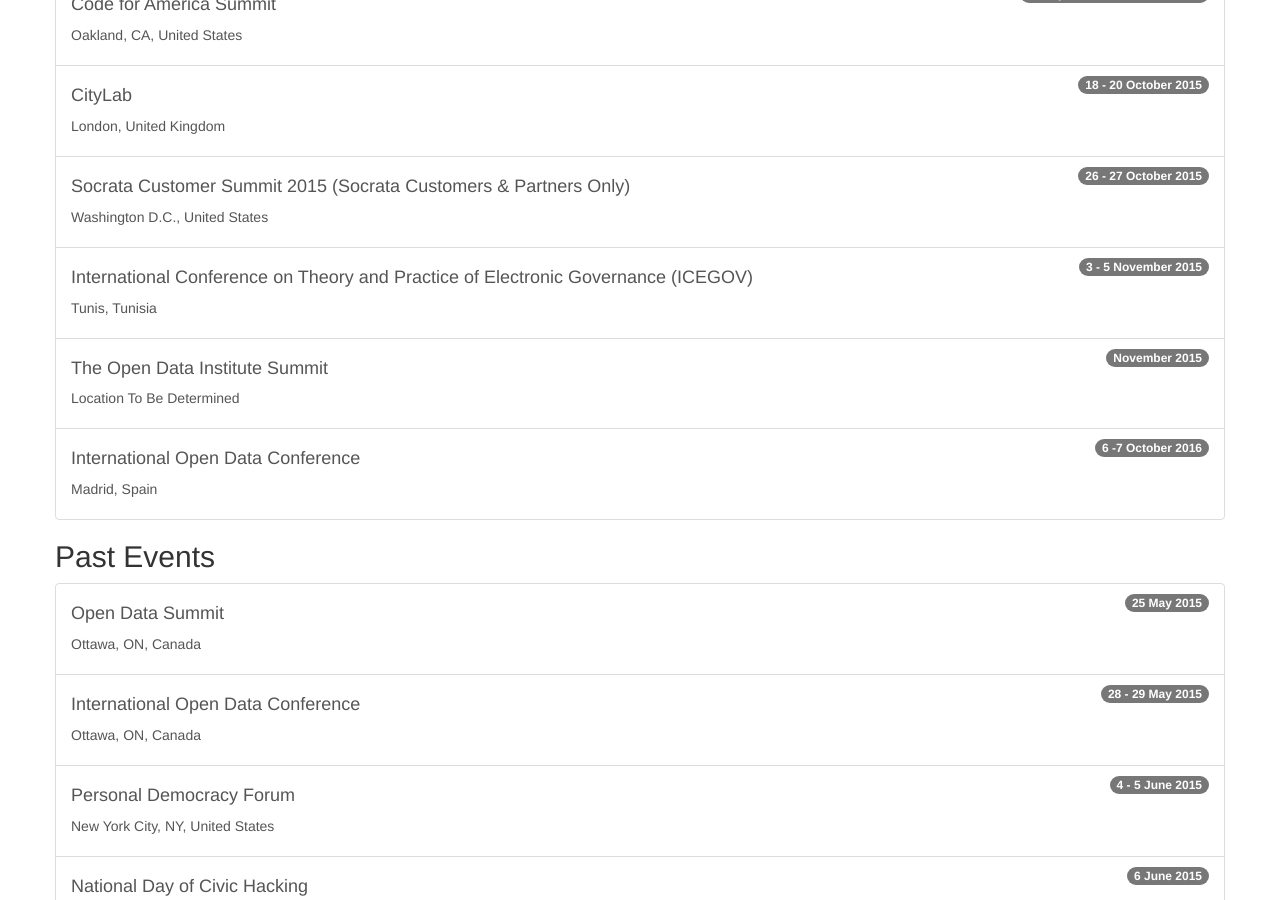
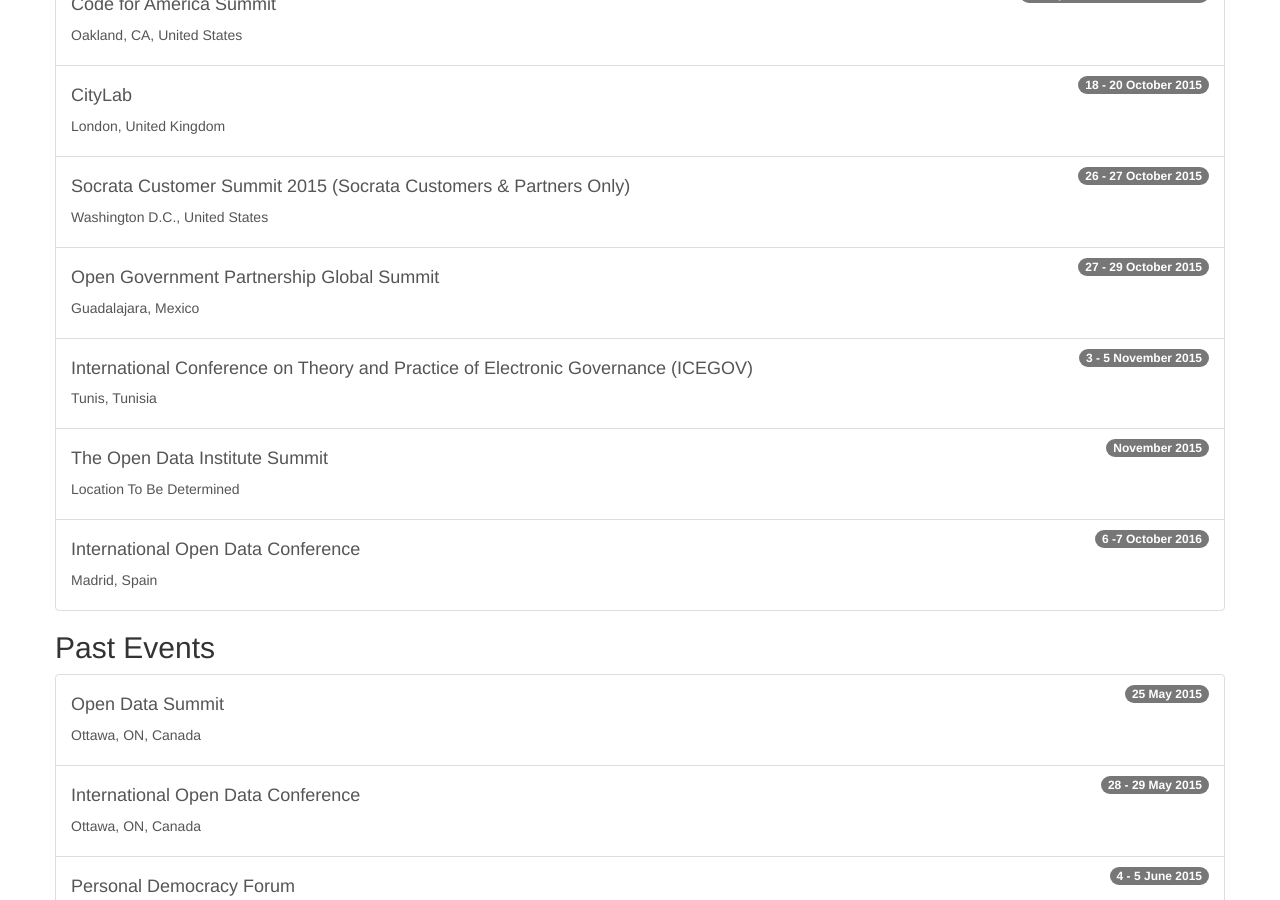
Before and after one commit to technickle/open-data-resources, a Jekyll site: the page built from events/index.md, in a window 1280 px wide and 900 px high, scrolled down 505 px. Built offline with Jekyll 4.4.1, drawn with Linux system fonts in a browser that asks for light colours; nearby versions of some CDN libraries.

Commit message:
added open gov partnership summit

```diff
--- a/events/index.md
+++ b/events/index.md
@@ -35,7 +35,11 @@ layout: default
     <h4>Socrata Customer Summit 2015 (Socrata Customers & Partners Only)</h4>
     <p>Washington D.C., United States</p>
   </a>
-
+  <a class="list-group-item" href="http://www.opengovpartnership.org/2015Summit">
+    <span class="badge">27 - 29 October 2015</span>
+    <h4>Open Government Partnership Global Summit</h4>
+    <p>Guadalajara, Mexico</p>
+  </a>
   <a class="list-group-item" href="http://icegov.org/">
     <span class="badge">3 - 5 November 2015</span>
     <h4>International Conference on Theory and Practice of Electronic Governance (ICEGOV)</h4>
```
